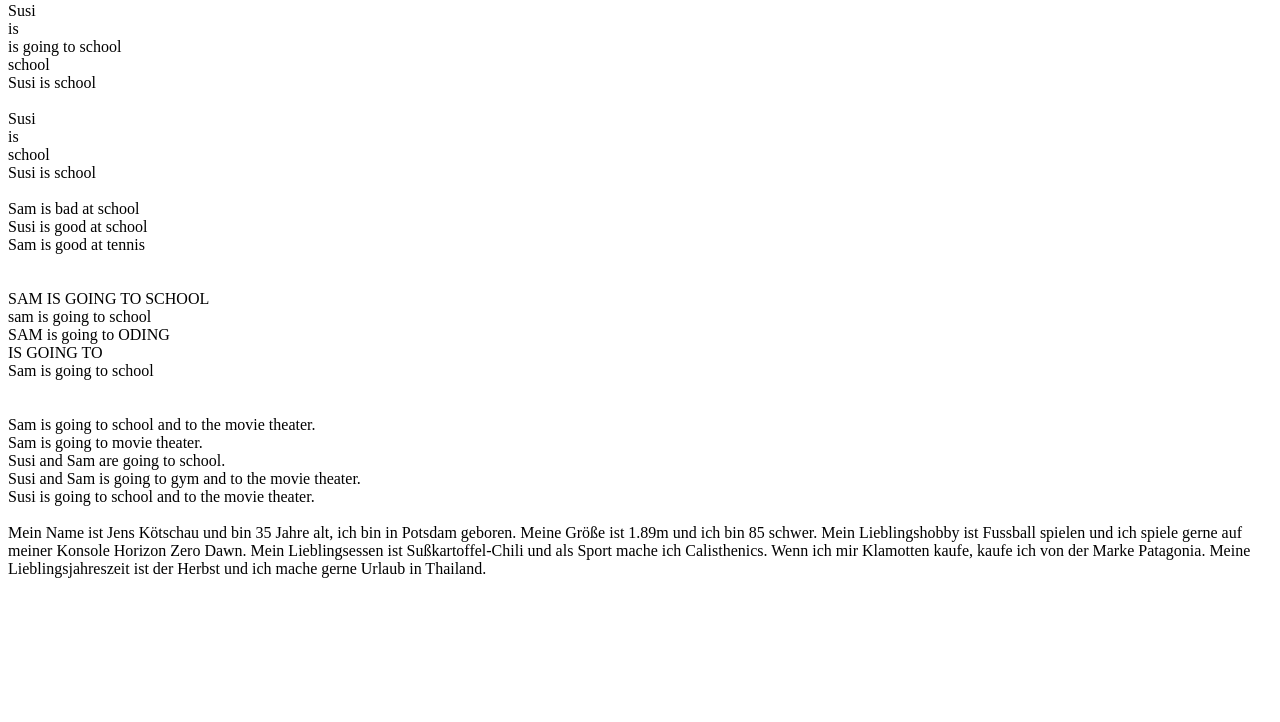
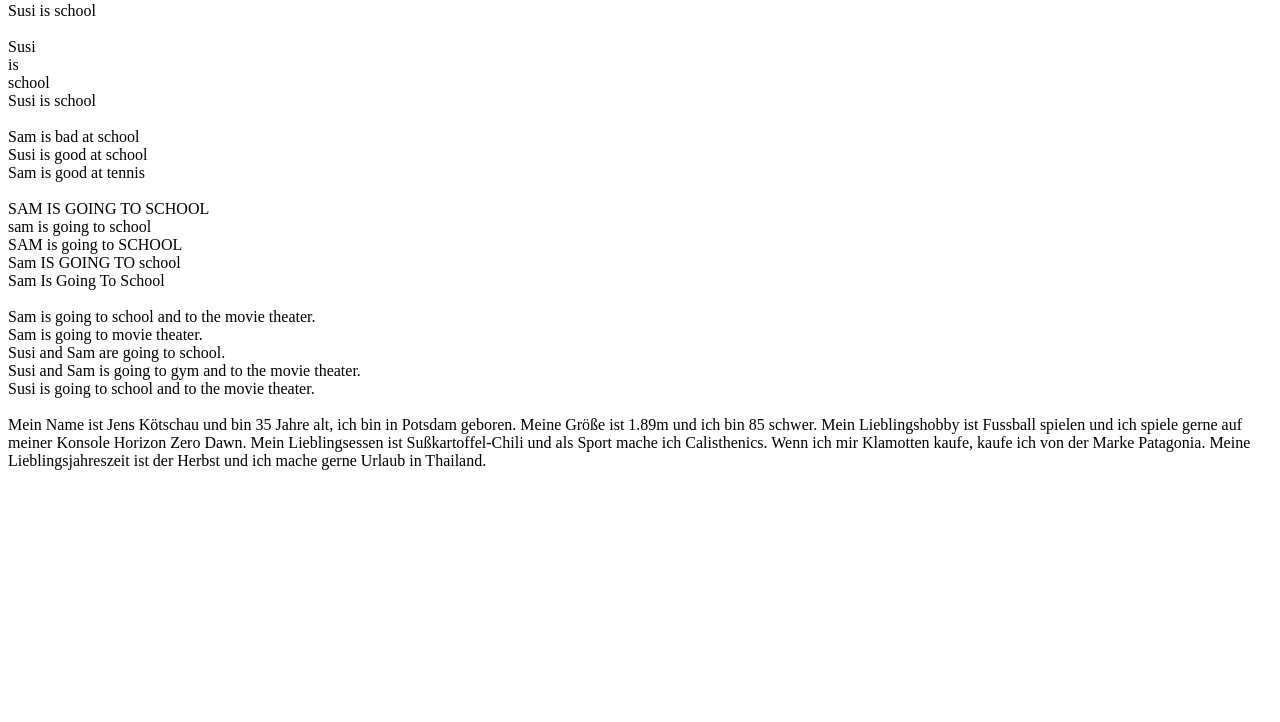
Before and after one commit to Jenseko/js_string_methods, a plain HTML site: page index.html in a window 1280 px wide. Shown: the part 78-800 px from the top of the page. Drawn offline with Linux system fonts and the light colour scheme.

Commit message:
finished

```diff
--- a/assets/js/main.js
+++ b/assets/js/main.js
@@ -21,47 +21,60 @@
 
 const A = 'Susi is going to codingschool';
 
-let B = (A.slice(0,4));
-let C = (A.slice(5,7));
-let D = (A.slice(5,16).concat(" ").concat(A.slice(23,29)));
-let E = (A.slice(23,29));
-let F = (A.slice(0,7).concat(" ").concat)(A.slice(23,29));
+let B = A.slice(0,4);
+let C = A.slice(5,7);
+let D = A.slice(5,16).concat(" ").concat(A.slice(23,29));
+let E = A.slice(23,29);
+let F = A.slice(0,7).concat(" ").concat(A.slice(23,29));
 
-document.querySelector("body h1").innerHTML = document.write(B.concat("<br>").concat(C).concat("<br>").concat(D).concat("<br>").concat(E).concat("<br>").concat(F).concat("<br>").concat("<br>"));
+document.write(B + "<br>");
+document.write(C + "<br>");
+document.write(D + "<br>");
+document.write(E + "<br>")
+document.write(F + "<br>" + "<br>");
 
 // ≈≈≈≈≈≈≈≈≈≈≈≈≈≈≈≈≈≈≈≈≈≈≈≈≈≈ lvl_1-5_substring ≈≈≈≈≈≈≈≈≈≈≈≈≈≈≈≈≈≈≈≈≈≈≈≈≈
 
 const text = 'Susi is back from codingschool';
 
-let G = (text.substring(0,4));
-let H = (text.substring(5,7));
-let I = (text.substring(24,30));
-let J = (text.substring(0,4)).concat(" ").concat(text.substring(5,7)).concat(" ").concat(text.substring(24,30));
+let G = text.substring(0,4);
+let H = text.substring(5,7);
+let I = text.substring(24,30);
+let J = text.substring(0,4).concat(" ").concat(text.substring(5,7)).concat(" ").concat(text.substring(24,30));
 
-document.querySelector("body h1").innerHTML = document.write(G + "<br>" + H + "<br>" + I + "<br>" + J);
+document.write(G + "<br>");
+document.write(H + "<br>");
+document.write(I + "<br>");
+document.write(J + "<br>" + "<br>");
 
 // ≈≈≈≈≈≈≈≈≈≈≈≈≈≈≈≈≈≈≈≈≈≈≈≈≈≈ lvl_1-7_replace ≈≈≈≈≈≈≈≈≈≈≈≈≈≈≈≈≈≈≈≈≈≈≈≈≈≈≈
 
 const teXt = "Sam is good at codingschool";
 
-let K = (teXt.replace("good", "bad").replace("coding", " "));
-let L = (teXt.replace("Sam", "Susi").replace("coding", " "));
-let M = (teXt.replace("codingschool", "tennis"));
+let K = teXt.replace("good", "bad").replace("coding", " ");
+let L = teXt.replace("Sam", "Susi").replace("coding", " ");
+let M = teXt.replace("codingschool", "tennis");
 
 
-document.querySelector("body h1").innerHTML = document.write("<br>" + "<br>" + K + "<br>" + L + "<br>" + M + "<br>");
+document.write(K + "<br>");
+document.write(L + "<br>");
+document.write(M + "<br>" + "<br>");
 
 // ≈≈≈≈≈≈≈≈≈≈≈≈≈≈≈≈≈≈≈≈≈≈≈ lvl_1-8_toLowerCase-toUpperCase ≈≈≈≈≈≈≈≈≈≈≈≈≈≈
 
 const texT = "Sam is going to codingschool";
 
-let N = (texT.replace("coding", " ").toUpperCase());
-let O = (texT.replace("coding", " ").toLowerCase());
-let P = (texT.replace("coding", " ").slice(0,3)).toUpperCase().concat(texT.slice(3,16).toLowerCase().concat(texT.slice(17,22).toUpperCase()));
-let Q = (texT.replace("coding", " ").slice(4,15).toUpperCase());
-let R = (texT.replace("coding", " "));
+let N = texT.replace("coding", " ").toUpperCase();
+let O = texT.replace("coding", " ").toLowerCase();
+let P = texT.slice(0,3).toUpperCase() + texT.slice(3,16) + text.slice(24).toUpperCase();
+let Q = texT.slice(0,4) + texT.slice(4,16).toUpperCase() + texT.slice(22);
+let R = texT.slice(0,4) + texT.slice(4,5).toUpperCase() + texT.slice(5,7) + texT.slice(7,8).toUpperCase() + texT.slice(8,13) + texT.slice(13,14).toUpperCase() + texT.slice(14,16) + texT.slice(22,23).toUpperCase() + texT.slice(23);
 
-document.querySelector("body h1").innerHTML = document.write("<br>" + "<br>" + N + "<br>" + O + "<br>" + P + "<br>" + Q + "<br>" + R + "<br>");
+document.write(N + "<br>");
+document.write(O + "<br>");
+document.write(P + "<br>");
+document.write(Q + "<br>");
+document.write(R + "<br>" + "<br>");
 
 // ≈≈≈≈≈≈≈≈≈≈≈≈≈≈≈≈≈≈≈≈≈≈≈ lvl_1-9_concat ≈≈≈≈≈≈≈≈≈≈≈≈≈≈≈≈≈≈≈≈≈≈≈≈≈≈≈≈≈≈≈≈
 
@@ -69,13 +82,18 @@
 const text2 = "Susi";
 const text3 = "and";
 
-let S = (text1.replace("coding", " ")).concat(" ").concat(text3).concat(" to the movie theater.");
-let T = (text1.replace("codingschool", "movie theater."));
-let U = (text2.concat(" ").concat(text3).concat(" ").concat(text1.replace("coding", " ")).replace("is", "are").concat("."));
-let V = (text2.concat(" ").concat(text3).concat(" ").concat(text1.replace("codingschool", "gym")).concat(" ").concat(text3).concat(" to the movie theater."));
-let W = (text2.concat(" ").concat(text1.replace("Sam" , " ")).replace("coding", " ")).concat(" ").concat(text3).concat(" to the movie theater.");
+let S = text1.replace("coding", " ").concat(" ").concat(text3).concat(" to the movie theater.");
+let T = text1.replace("codingschool", "movie theater.");
+let U = text2.concat(" ").concat(text3).concat(" ").concat(text1.replace("coding", " ")).replace("is", "are").concat(".");
+let V = text2.concat(" ").concat(text3).concat(" ").concat(text1.replace("codingschool", "gym")).concat(" ").concat(text3).concat(" to the movie theater.");
+let W = text2.concat(" ").concat(text1.replace("Sam" , " ")).replace("coding", " ").concat(" ").concat(text3).concat(" to the movie theater.");
 
-document.querySelector("body h1").innerHTML = document.write("<br>".concat("<br>").concat(S).concat("<br>").concat(T).concat("<br>").concat(U).concat("<br>").concat(V).concat("<br>").concat(W).concat("<br>").concat("<br>"));
+document.write(S.concat("<br>"));
+document.write(T.concat("<br>"));
+document.write(U.concat("<br>"));
+document.write(V.concat("<br>"));
+document.write(W.concat("<br>").concat("<br>"));
+
 
 // ≈≈≈≈≈≈≈≈≈≈≈≈≈≈≈≈≈≈≈≈≈≈≈ lvl_1-1_template-literals ≈≈≈≈≈≈≈≈≈≈≈≈≈≈≈≈≈≈≈≈≈
 
@@ -93,6 +111,6 @@
 const jahresZeit = "Herbst";
 const urlaubsOrt = "Thailand";
 
-document.querySelector("body h1").innerHTML = document.write(`Mein Name ist ${vorName} ${nachName} und bin ${alTer} Jahre alt, ich bin in ${geburtsOrt} geboren. Meine Größe ist ${koerperGroesse} und ich bin ${geWicht} schwer. Mein Lieblingshobby ist ${hoBby} und ich spiele gerne auf meiner Konsole ${computerSpiele}. Mein Lieblingsessen ist ${eSsen} und als Sport mache ich ${sPort}. Wenn ich mir Klamotten kaufe, kaufe ich von der Marke ${modeMarke}. Meine Lieblingsjahreszeit ist der ${jahresZeit} und ich mache gerne Urlaub in ${urlaubsOrt}. `);
+document.write(`Mein Name ist ${vorName} ${nachName} und bin ${alTer} Jahre alt, ich bin in ${geburtsOrt} geboren. Meine Größe ist ${koerperGroesse} und ich bin ${geWicht} schwer. Mein Lieblingshobby ist ${hoBby} und ich spiele gerne auf meiner Konsole ${computerSpiele}. Mein Lieblingsessen ist ${eSsen} und als Sport mache ich ${sPort}. Wenn ich mir Klamotten kaufe, kaufe ich von der Marke ${modeMarke}. Meine Lieblingsjahreszeit ist der ${jahresZeit} und ich mache gerne Urlaub in ${urlaubsOrt}. `);
 
 console.log(`Mein Name ist ${vorName} ${nachName} und bin ${alTer} Jahre alt, ich bin in ${geburtsOrt} geboren. Meine Größe ist ${koerperGroesse} und ich bin ${geWicht} schwer. Mein Lieblingshobby ist ${hoBby} und ich spiele gerne auf meiner Konsole ${computerSpiele}. Mein Lieblingsessen ist ${eSsen} und als Sport mache ich ${sPort}. Wenn ich mir Klamotten kaufe, kaufe ich von der Marke ${modeMarke}. Meine Lieblingsjahreszeit ist der ${jahresZeit} und ich mache gerne Urlaub in ${urlaubsOrt}. `);
--- a/index.html
+++ b/index.html
@@ -7,7 +7,6 @@
     <title>lvl_1_js</title>
 </head>
 <body>
-    <h1></h1>
     <script src="./assets/js/main.js"></script>
 </body>
 </html>
```
